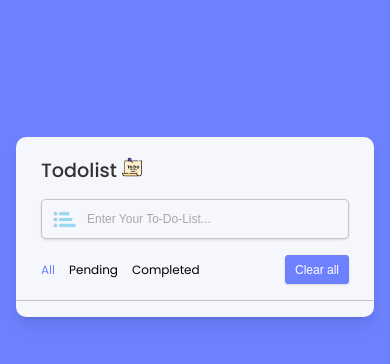
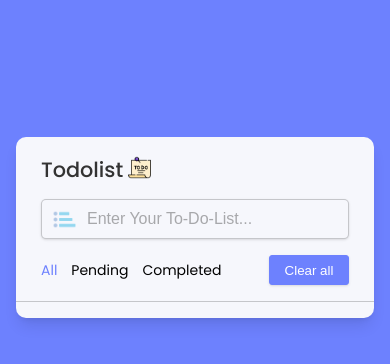
Before and after one commit to Jokosann/ToDoList, a plain HTML site: page index.html in a window 390 px wide. Drawn offline with nearby package versions, Linux system fonts and the light colour scheme.

Commit message:
feat: remove font-size to default

```diff
--- a/css/responsive.css
+++ b/css/responsive.css
@@ -6,33 +6,12 @@
 	.title {
 		height: 35px;
 	}
-	.title h1 {
-		font-size: 1.2rem;
-	}
-	.title img {
-		width: 20px;
-	}
+
 	.container-add .section-add {
 		height: 40px;
 	}
-	.section-add #text,
-	.section-add #text::placeholder {
-		font-size: 12px;
-	}
+
 	.controls .filters {
 		gap: 14px;
 	}
-	.controls span {
-		font-size: 12px;
-	}
-	.controls .btn-clear {
-		width: 4rem;
-		font-size: 12px;
-	}
-	.checkbox-wrapper-11 span {
-		font-size: 12px;
-	}
-	.section-taks .delete {
-		font-size: 14px;
-	}
 }
```
